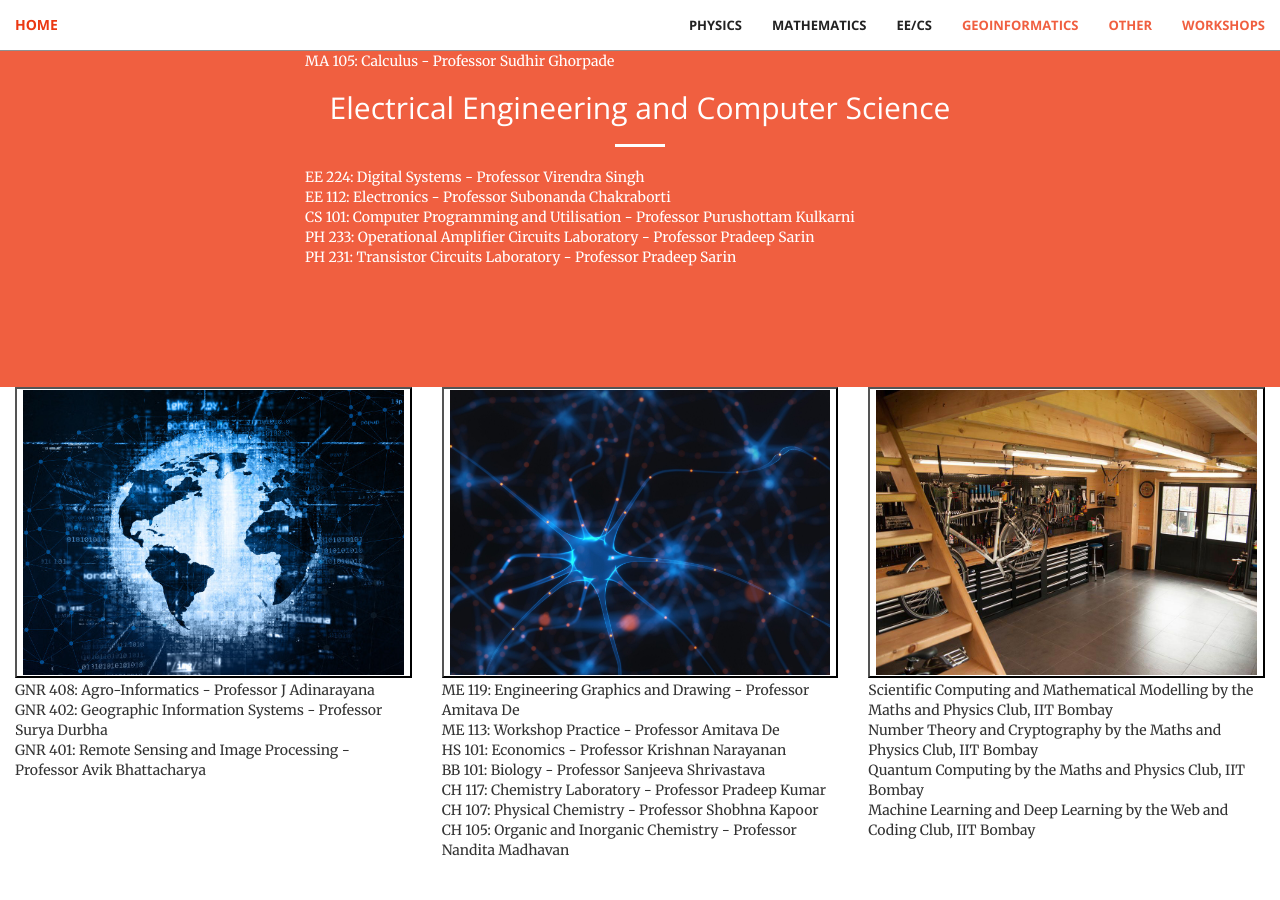
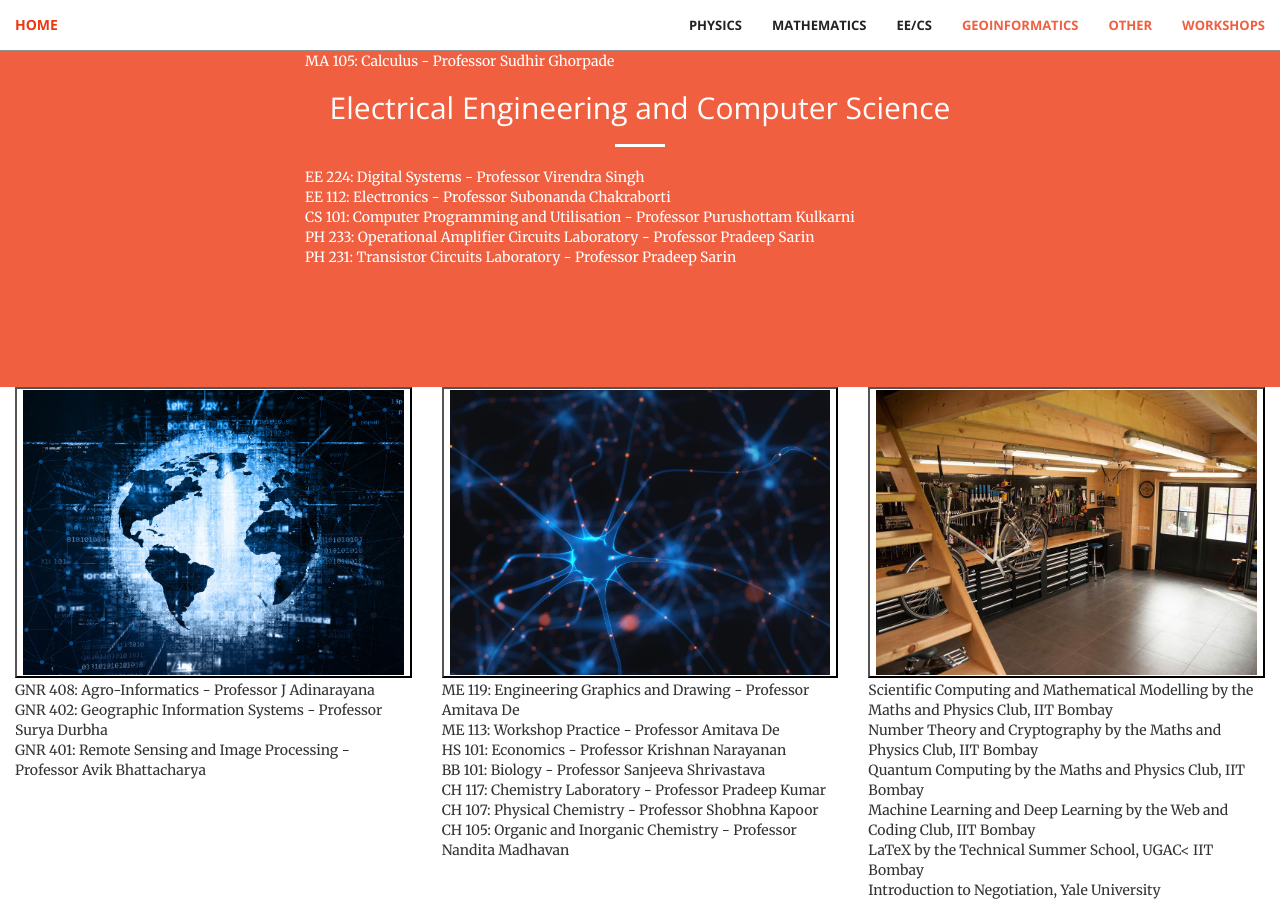
Before and after one commit to aravindbharathi/aravindbharathi.github.io, a Jekyll site: the page courses/index.html, which Jekyll copies as it is, in a window 1280 px wide and 900 px high, scrolled down 1757 px. Built offline with Jekyll 4.4.1, drawn with Linux system fonts in a browser that asks for light colours; before the commit the page ends 2617 px from its top, so only the background shows below that.

Commit message:
Update index.html

```diff
--- a/courses/index.html
+++ b/courses/index.html
@@ -284,6 +284,8 @@
                 Number Theory and Cryptography by the Maths and Physics Club, IIT Bombay<br>
                 Quantum Computing by the Maths and Physics Club, IIT Bombay<br>
                 Machine Learning and Deep Learning by the Web and Coding Club, IIT Bombay<br>
+                LaTeX by the Technical Summer School, UGAC< IIT Bombay<br>
+                Introduction to Negotiation, Yale University<br>
                   </div>
             </div>
             </div>
```
